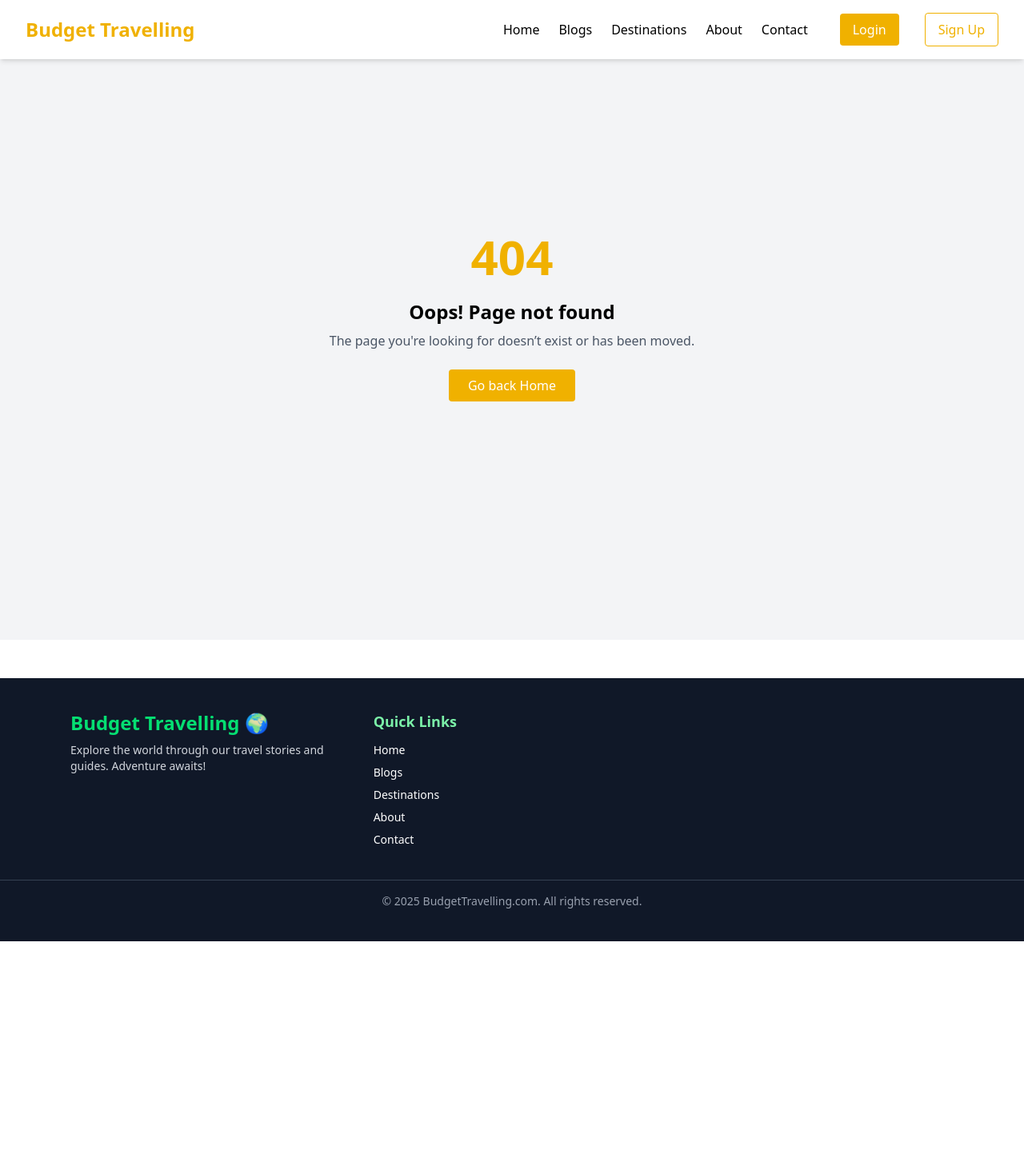
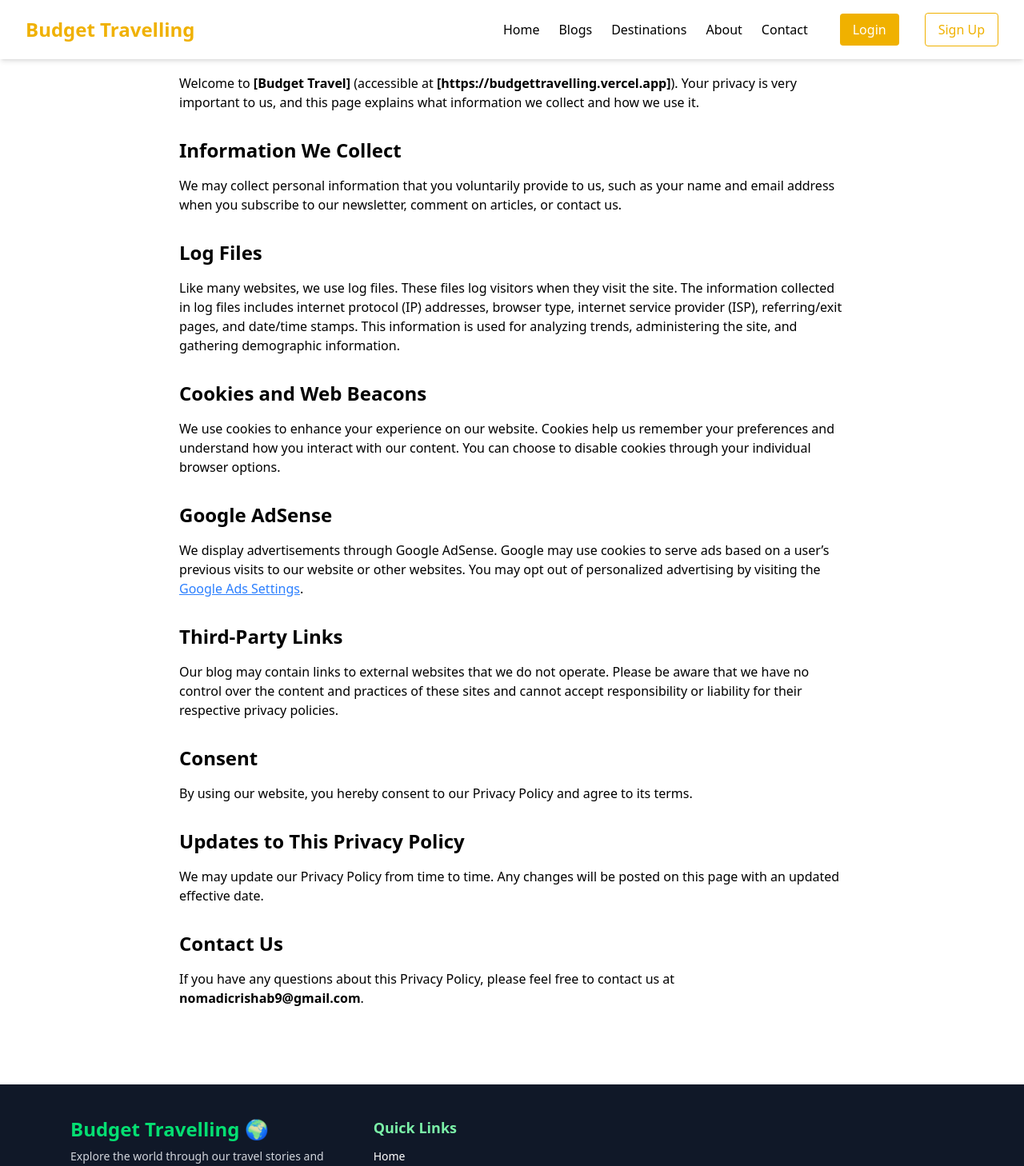
Before and after one commit to Deepanshu44v/TravelBlog, a React (Create React App) app in the folder client/: page /privacy-policy in a window 1280 px wide. Shown: the top 1458 px of the page at 80% size. Before the commit the page ends 1177 px from the top, so only its background shows below. Built offline with nearby package versions, Linux system fonts and the light colour scheme.

Commit message:
ads sense

```diff
--- a/client/public/index.html
+++ b/client/public/index.html
@@ -27,6 +27,8 @@
     <title>Budget Travel</title>
 
     <script src="https://cdn.jsdelivr.net/npm/@tailwindcss/browser@4"></script>
+    <script async src="https://pagead2.googlesyndication.com/pagead/js/adsbygoogle.js?client=ca-pub-5647114326248345"
+     crossorigin="anonymous"></script>
   </head>
   <script async src="https://www.googletagmanager.com/gtag/js?id=G-G5LNFXJHBY"></script>
 <!-- <script>
--- a/client/src/App.js
+++ b/client/src/App.js
@@ -24,6 +24,7 @@ import Footer from "./components/Footer";
 import NotFound from "./pages/NotFound";
 import { initGA, logPageView } from "./assets/ga";
 import { useLocation } from "react-router-dom";
+import PrivacyPolicy from "./pages/PrivacyPolicy";
 // useEffect
 // import { Analytics } from '@vercel/analytics';
 function App() {
@@ -52,6 +53,7 @@ function App() {
         <Route path="/contact" element={<Contact />} />
         <Route path="/blogs" element={<Blogs />} />
         <Route path="/destinations" element={<Destinations />} />
+        <Route path="/privacy-policy" element={<PrivacyPolicy />} />
         <Route path="/blogs/:id" element={<BlogDetail />} />
         <Route path="/destinations/:id" element={<DestinationsDetail />} />
         {/* Protected Routes */}
--- a/client/src/components/Admin/BlogDetailModal.js
+++ b/client/src/components/Admin/BlogDetailModal.js
@@ -6,6 +6,7 @@ import {
 } from "../../services/adminblogService";
 import { toast } from "react-toastify";
 import "react-toastify/dist/ReactToastify.css";
+// import Blogs from "../../../../server/models/Blogs";
 
 const BlogDetailModal = ({ blog: initialBlog, onClose }) => {
   const [blog, setBlog] = useState(initialBlog);
@@ -83,7 +84,7 @@ const BlogDetailModal = ({ blog: initialBlog, onClose }) => {
         {/* 📊 Metadata */}
         <div className="text-sm text-gray-600 mb-6 flex flex-wrap gap-4">
           <span>📂 <strong>Category:</strong> {blog.category}</span>
-          <span>❤️ <strong>Likes:</strong> {blog.likes?.length || 0}</span>
+          <span>❤️ <strong>Likes:</strong> {blog.likes?.length + blog.anonymousLikes || 0}</span>
           <span>💬 <strong>Comments:</strong> {blog.comments?.length || 0}</span>
         </div>
 
--- a/client/src/components/Admin/BlogManagement.js
+++ b/client/src/components/Admin/BlogManagement.js
@@ -73,7 +73,7 @@ const BlogManagement = () => {
                 <h3 className="text-xl font-bold text-gray-800">{blog.title}</h3>
                 <p className="text-sm text-gray-500 mt-1 italic">Category: {blog.category}</p>
                 <div className="mt-2 text-sm text-gray-700">
-                  ❤️ Likes: {blog.likes?.length || 0}
+                  ❤️ Likes: {blog.likes?.length + blog.anonymousLikes || 0}
                 </div>
                 <div className="text-sm text-gray-700">💬 Comments: {blog.comments?.length || 0}</div>
 
--- a/client/src/components/Admin/DestinationDetailModal.js
+++ b/client/src/components/Admin/DestinationDetailModal.js
@@ -83,7 +83,7 @@ const DestinationDetailModal = ({ destination: initialDestination, onClose }) =>
 
           <div className="flex flex-wrap gap-3 text-sm sm:text-base text-gray-600 mb-6">
             <span>📂 <strong>Category:</strong> {destination.category}</span>
-            <span>❤️ <strong>Likes:</strong> {destination.likes?.length || 0}</span>
+            <span>❤️ <strong>Likes:</strong> {destination.likes?.length + destination.anonymousLikes || 0}</span>
             <span>💬 <strong>Comments:</strong> {destination.comments?.length || 0}</span>
           </div>
 
--- a/client/src/components/Admin/DestinationManagement.js
+++ b/client/src/components/Admin/DestinationManagement.js
@@ -78,7 +78,7 @@ const DestinationManagement = () => {
                   {dest.name}
                 </h3>
                 <p className="text-sm text-gray-600 mt-1">
-                  🧭 {dest.category} | ❤️ {dest.likes?.length || 0} Likes | 💬{" "}
+                  🧭 {dest.category} | ❤️ {dest.likes?.length  + destinations.anonymousLikes|| 0} Likes | 💬{" "}
                   {dest.comments?.length || 0} Comments
                 </p>
                 <div className="flex justify-end gap-3 mt-4">
--- a/client/src/components/Footer.js
+++ b/client/src/components/Footer.js
@@ -22,6 +22,7 @@ const Footer = () => {
             <li><Link to="/destinations" className="hover:text-green-400">Destinations</Link></li>
             <li><Link to="/about" className="hover:text-green-400">About</Link></li>
             <li><Link to="/contact" className="hover:text-green-400">Contact</Link></li>
+            <li><Link to="/privacy-policy" className="hover:text-green-400">Privacy-policy</Link></li>
           </ul>
         </div>
 
--- /dev/null
+++ b/client/src/pages/PrivacyPolicy.js
@@ -0,0 +1,63 @@
+import React from "react";
+
+const PrivacyPolicy = () => {
+  return (
+    <div className="max-w-4xl mx-auto p-8">
+      <h1 className="text-3xl font-bold mb-6">Privacy Policy</h1>
+
+      <p className="mb-4">
+        Welcome to <strong>[Budget Travel]</strong> (accessible at <strong>[https://budgettravelling.vercel.app]</strong>).
+        Your privacy is very important to us, and this page explains what information we collect and how we use it.
+      </p>
+
+      <h2 className="text-2xl font-semibold mt-8 mb-4">Information We Collect</h2>
+      <p className="mb-4">
+        We may collect personal information that you voluntarily provide to us, such as your name and email address when you subscribe to our newsletter, comment on articles, or contact us.
+      </p>
+
+      <h2 className="text-2xl font-semibold mt-8 mb-4">Log Files</h2>
+      <p className="mb-4">
+        Like many websites, we use log files. These files log visitors when they visit the site.
+        The information collected in log files includes internet protocol (IP) addresses, browser type, internet service provider (ISP), referring/exit pages, and date/time stamps.
+        This information is used for analyzing trends, administering the site, and gathering demographic information.
+      </p>
+
+      <h2 className="text-2xl font-semibold mt-8 mb-4">Cookies and Web Beacons</h2>
+      <p className="mb-4">
+        We use cookies to enhance your experience on our website. Cookies help us remember your preferences and understand how you interact with our content.
+        You can choose to disable cookies through your individual browser options.
+      </p>
+
+      <h2 className="text-2xl font-semibold mt-8 mb-4">Google AdSense</h2>
+      <p className="mb-4">
+        We display advertisements through Google AdSense. Google may use cookies to serve ads based on a user’s previous visits to our website or other websites.
+        You may opt out of personalized advertising by visiting the
+        <a href="https://www.google.com/settings/ads" className="text-blue-500 underline" target="_blank" rel="noopener noreferrer"> Google Ads Settings</a>.
+      </p>
+
+      <h2 className="text-2xl font-semibold mt-8 mb-4">Third-Party Links</h2>
+      <p className="mb-4">
+        Our blog may contain links to external websites that we do not operate.
+        Please be aware that we have no control over the content and practices of these sites and cannot accept responsibility or liability for their respective privacy policies.
+      </p>
+
+      <h2 className="text-2xl font-semibold mt-8 mb-4">Consent</h2>
+      <p className="mb-4">
+        By using our website, you hereby consent to our Privacy Policy and agree to its terms.
+      </p>
+
+      <h2 className="text-2xl font-semibold mt-8 mb-4">Updates to This Privacy Policy</h2>
+      <p className="mb-4">
+        We may update our Privacy Policy from time to time. Any changes will be posted on this page with an updated effective date.
+      </p>
+
+      <h2 className="text-2xl font-semibold mt-8 mb-4">Contact Us</h2>
+      <p className="mb-4">
+        If you have any questions about this Privacy Policy, please feel free to contact us at <strong>
+        nomadicrishab9@gmail.com</strong>.
+      </p>
+    </div>
+  );
+};
+
+export default PrivacyPolicy;
```
